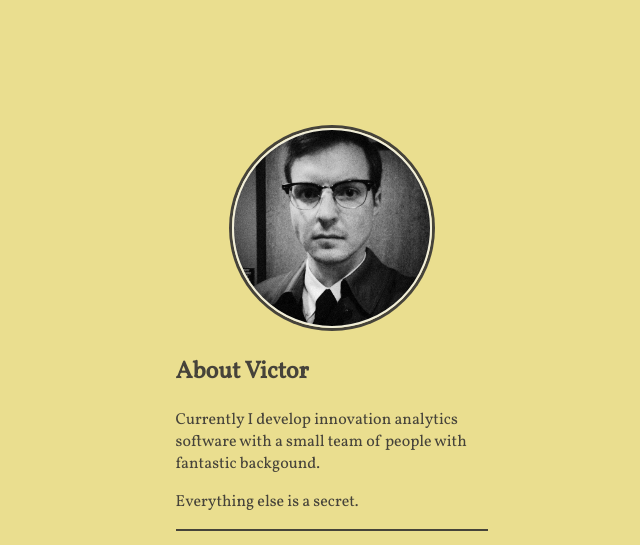
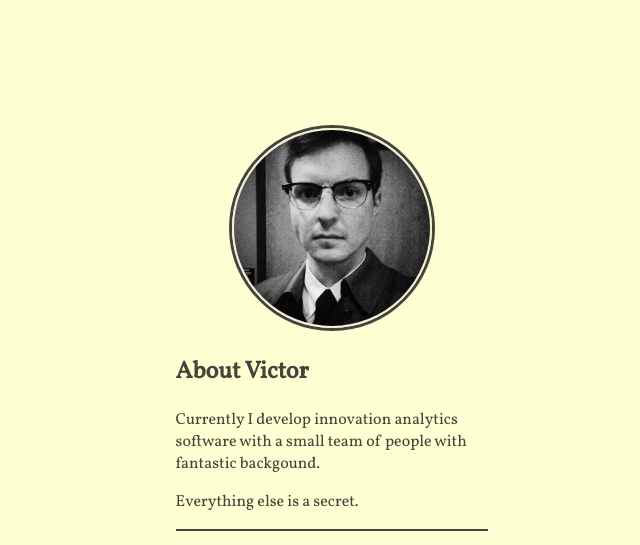
Before and after one commit to victorkashirin/victorkashirin.github.io, a plain HTML site: page index.html in a window 1280 px wide. Shown: the top 545 px of the page, without its empty margins (308-948 px from the left). Drawn offline with Linux system fonts and the light colour scheme.

Commit message:
Better background

```diff
--- a/css/main.css
+++ b/css/main.css
@@ -2,7 +2,8 @@ body {
     font-family: 'Vollkorn', serif;
     color: #46433A;
     /*background-color: #F1EED9;*/
-    background-color: #EADE8F;
+    /*background-color: #EADE8F;*/
+    background-color: #FBFFD1;
 }
 
 header, main {
```
